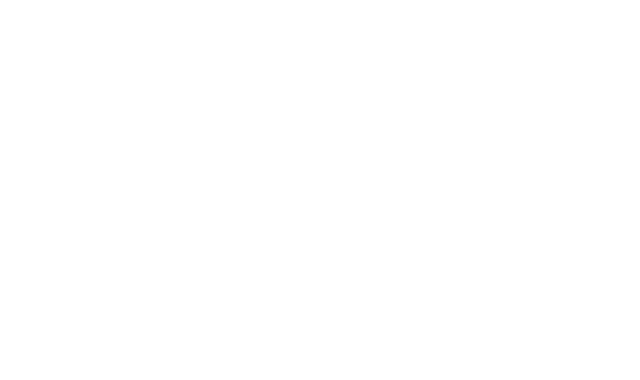
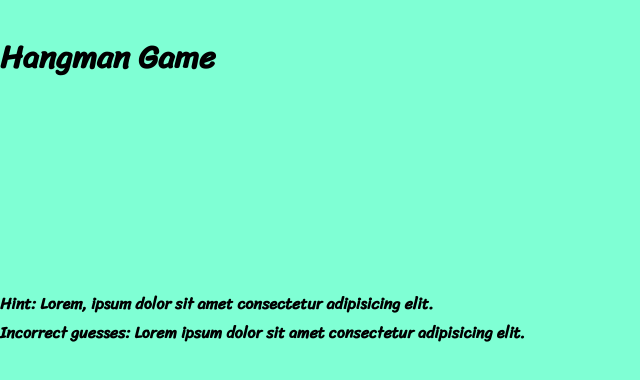
Before and after one commit to Jramos459/Hangman-game, a plain HTML site: page index.html in a window 1280 px wide. Shown: the whole page, without its empty margins (0-640 px from the left). Drawn offline with Linux system fonts and the light colour scheme.

Commit message:
new ul class and li class h4's and body background color

```diff
--- a/index.html
+++ b/index.html
@@ -9,8 +9,29 @@
 <body>
 <div class="container">
 <div class="hangman-box">
+    <img src="" alt="">
+    <h1> Hangman Game</h1>
+</div>
+<div class="game-box">
+<ul class ="word-display">
+<li class ="letter"></li>
+<li class ="letter"></li>
+<li class ="letter"></li>
+<li class ="letter"></li>
+<li class ="letter"></li>
+<li class ="letter"></li>
+<li class ="letter"></li>
+</ul>
+<h4 class="hint-text">
+    Hint:
+    <b>Lorem, ipsum dolor sit amet consectetur adipisicing elit.</b>
+</h4>
+<h4 class="guesses-text">
+Incorrect guesses:
+<b>Lorem ipsum dolor sit amet consectetur adipisicing elit.</b>
+</h4>
+</div>
 
-</div>
 
 </div>
 
--- a/style.css
+++ b/style.css
@@ -6,3 +6,7 @@ padding: 0;
 box-sizing: border-box;
 font-family: 'Sriracha', cursive;
 }
+
+body {
+    background-color: aquamarine;
+}
```
